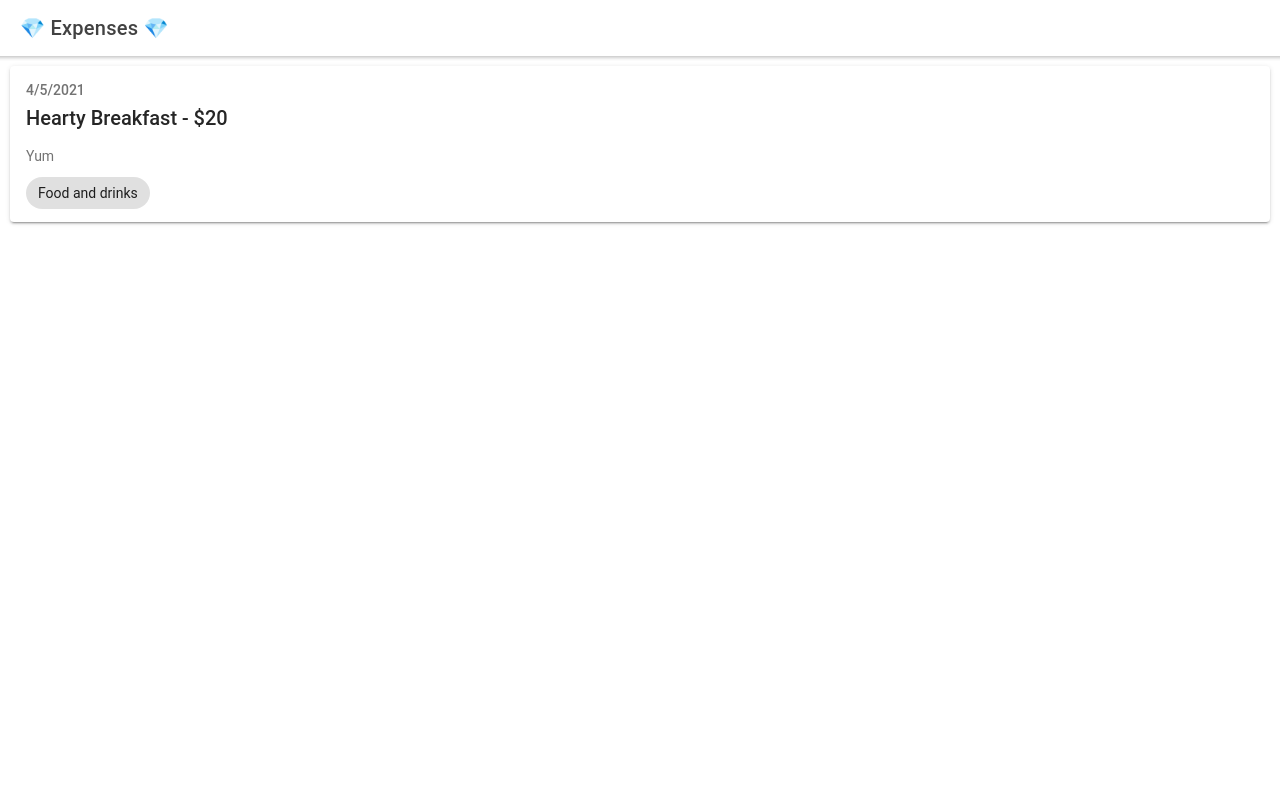
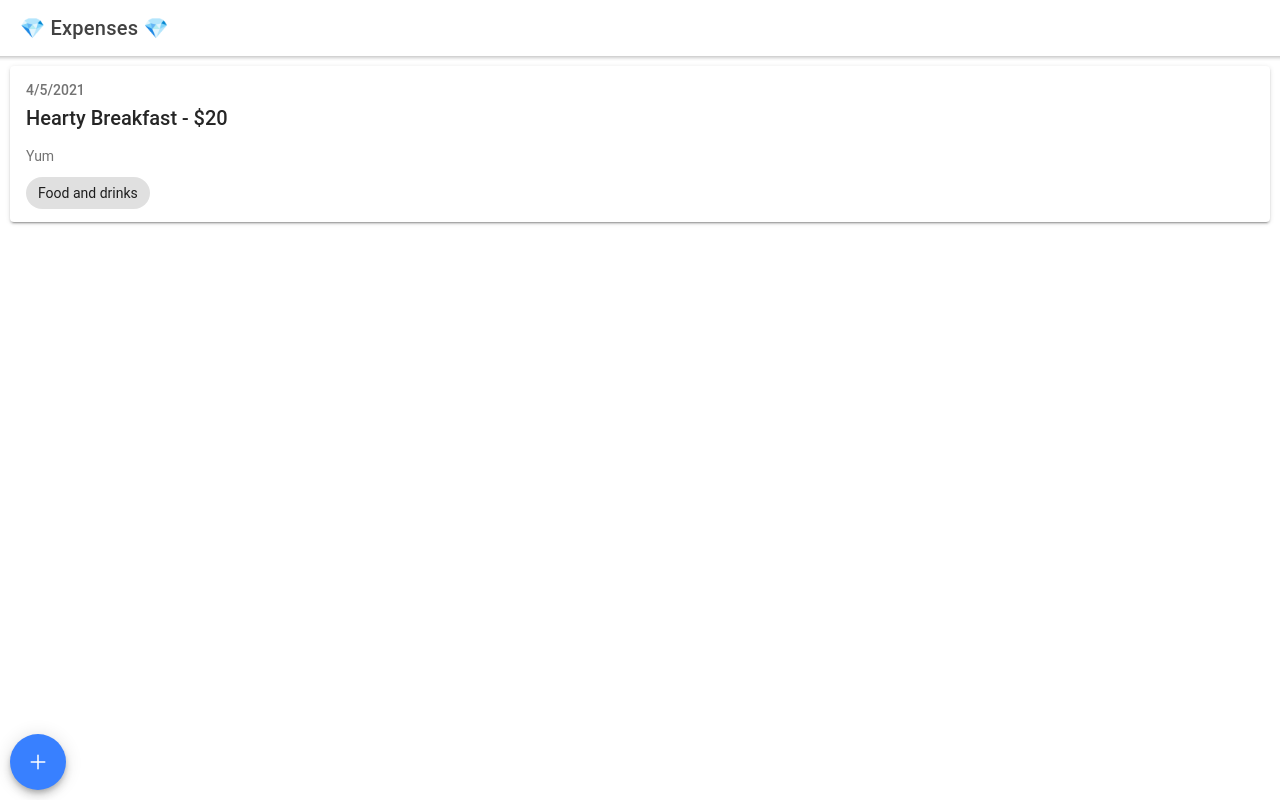
Before and after one commit to MM263/ds-ionic-react, a React (Create React App) app: page /list in a window 1280 px wide. Built offline with nearby package versions, Linux system fonts and the light colour scheme.

Commit message:
add Add Expense page

```diff
--- a/src/Router.tsx
+++ b/src/Router.tsx
@@ -2,6 +2,7 @@ import { Redirect, Route } from "react-router-dom";
 import { IonRouterOutlet } from "@ionic/react";
 import { IonReactRouter } from "@ionic/react-router";
 import { List } from "./pages/List";
+import { AddExpense } from "./pages/AddExpense";
 
 export const Router: React.FC = () => (
   <IonReactRouter>
@@ -12,6 +13,9 @@ export const Router: React.FC = () => (
       <Route exact path="/">
         <Redirect to="/list" />
       </Route>
+      <Route exact path="/add">
+        <AddExpense />
+      </Route>
     </IonRouterOutlet>
   </IonReactRouter>
 );
--- /dev/null
+++ b/src/pages/AddExpense/AddExpense.tsx
@@ -0,0 +1,5 @@
+import { Page } from "../../components/Page";
+
+export const AddExpense = () => {
+  return <Page title="Add Expense">add expenses</Page>;
+};
--- /dev/null
+++ b/src/pages/AddExpense/index.ts
@@ -0,0 +1 @@
+export { AddExpense } from "./AddExpense";
--- a/src/pages/List/List.tsx
+++ b/src/pages/List/List.tsx
@@ -7,7 +7,11 @@ import {
   IonCardHeader,
   IonText,
   IonChip,
+  IonFab,
+  IonFabButton,
+  IonIcon,
 } from "@ionic/react";
+import { add } from "ionicons/icons";
 import { Page } from "../../components/Page";
 import { useExpenses } from "../../state/expenses/hooks";
 
@@ -15,6 +19,11 @@ export const List = () => {
   const expenses = useExpenses();
   return (
     <Page title="💎 Expenses 💎">
+      <IonFab vertical="bottom" horizontal="start" slot="fixed">
+        <IonFabButton color="primary" href="/add">
+          <IonIcon icon={add} />
+        </IonFabButton>
+      </IonFab>
       {expenses.map((expense) => (
         <IonCard>
           <IonCardHeader>
--- a/src/state/expenses/reducer.ts
+++ b/src/state/expenses/reducer.ts
@@ -18,7 +18,7 @@ const slice = createSlice({
   initialState: initialExpenses as SliceState,
   reducers: {
     add: (state, action: PayloadAction<Expense>) => {
-      state = [...state, action.payload];
+      state = [action.payload, ...state];
     },
     clear: (state) => {
       state = [];
```
